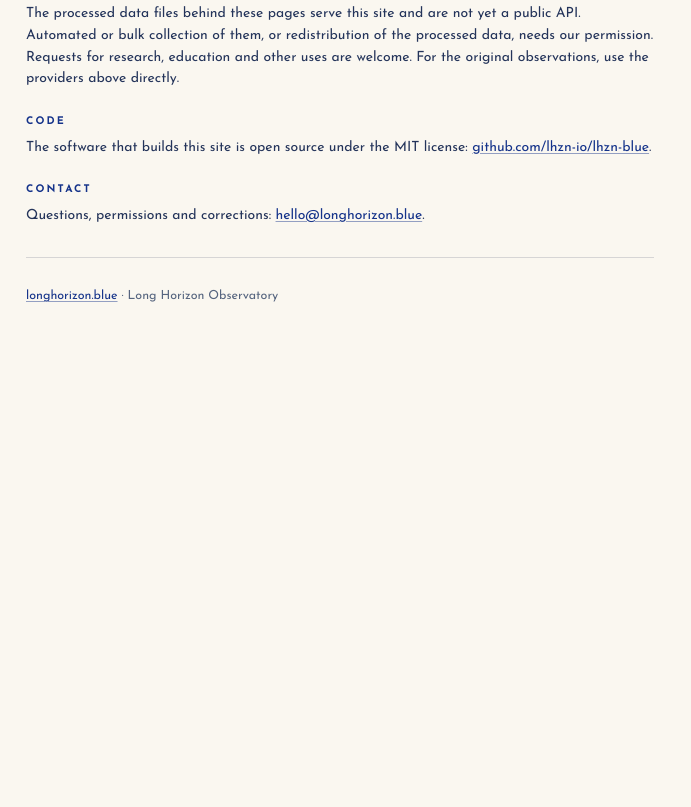
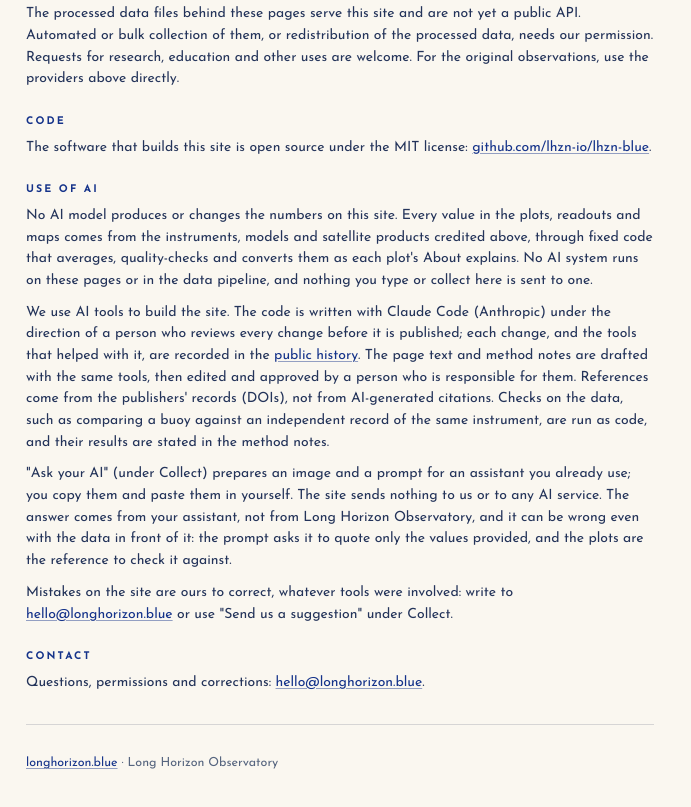
Before and after one commit to lhzn-io/lhzn-blue, a website built with Vite: page apps/web/terms/index.html in a window 1280 px wide. Shown: the part 743-1550 px from the top of the page, without its empty margins (0-691 px from the left). Before the commit the page ends 1102 px from the top, so only its background shows below. Built offline with nearby package versions, Linux system fonts and the light colour scheme; a web font is replaced by a local one.

Commit message:
docs(terms): add a Use of AI section, linked from the About drawer and Collect
- No AI model produces or changes the site's numbers; none runs on the pages
  or in the data pipeline
- How AI tools build the site (Claude Code, person-reviewed changes recorded
  in the public history; text drafted with AI, edited and approved by a
  person; references from DOI records)
- What "Ask your AI" does and does not do, and who corrects mistakes
- Links from the About drawer ("Use of AI") and the Ask your AI panel

Collaborated with Claude Code (Opus 5.5).

```diff
--- a/apps/web/src/collect.ts
+++ b/apps/web/src/collect.ts
@@ -134,7 +134,7 @@ function buildTray(): HTMLElement {
         <button type="button" class="button" data-act="copy-prompt">Copy prompt</button>
         <button type="button" class="tab" data-act="download" data-needs-items>Download image</button>
       </div>
-      <p class="ct-note">Paste the image and the prompt into the assistant you already use. With nothing collected, the prompt covers the whole page. The answer comes from your assistant, not from us.</p>
+      <p class="ct-note">Paste the image and the prompt into the assistant you already use. With nothing collected, the prompt covers the whole page. The answer comes from your assistant, not from us (<a href="/terms/#ai">how this site uses AI</a>).</p>
       <p class="ct-status" aria-live="polite"></p>
     </div>
     <div class="ct-panel" data-panel="suggest" hidden>
--- a/apps/web/src/site.css
+++ b/apps/web/src/site.css
@@ -621,6 +621,7 @@ figure.linked, .station.linked { outline: 2px solid var(--accent-line); outline-
 .terms h1 { margin: 8px 0 14px; font: 300 30px/1.2 var(--sans); letter-spacing: 0.06em; color: var(--ink); }
 .terms h2 { margin: 26px 0 8px; font: 700 10.5px/1.2 var(--sans); letter-spacing: 0.2em; text-transform: uppercase; color: var(--accent); }
 .terms .prose a { color: var(--link, var(--accent)); }
+.terms .prose + .prose { margin-top: 10px; }
 .terms-list { margin: 10px 0 0; padding-left: 18px; display: grid; gap: 4px; }
 /* References page (generated from docs/references.bib) */
 .terms h3 { margin: 22px 0 8px; font: 700 10px/1.2 var(--sans); letter-spacing: 0.2em; text-transform: uppercase; color: var(--accent); }
--- a/apps/web/terms/index.html
+++ b/apps/web/terms/index.html
@@ -6,7 +6,7 @@
     <link rel="icon" type="image/svg+xml" href="/favicon.svg" />
     <link rel="canonical" href="https://longhorizon.blue/terms/" />
     <title>Terms | longhorizon.blue</title>
-    <meta name="description" content="Terms of use for longhorizon.blue: provisional public data, credit for figures, and use of the site's data files." />
+    <meta name="description" content="Terms of use for longhorizon.blue: provisional public data, credit for figures, use of the site's data files, and how AI is used." />
     <link rel="preconnect" href="https://fonts.googleapis.com" />
     <link rel="preconnect" href="https://fonts.gstatic.com" crossorigin />
     <link
@@ -22,7 +22,8 @@
       <h1>Terms</h1>
       <p class="prose">
         longhorizon.blue gathers public observations of coastal waters and presents them with their age, their source and their recent
-        history. These terms cover the data, our figures and text, and the files behind the pages. Last updated October 11, 2026.
+        history. These terms cover the data, our figures and text, the files behind the pages, and how we use AI. Last updated October 12,
+        2026.
       </p>
 
       <h2>The data</h2>
@@ -63,6 +64,31 @@
         <a href="https://github.com/lhzn-io/lhzn-blue">github.com/lhzn-io/lhzn-blue</a>.
       </p>
 
+      <h2 id="ai">Use of AI</h2>
+      <p class="prose">
+        No AI model produces or changes the numbers on this site. Every value in the plots, readouts and maps comes from the instruments,
+        models and satellite products credited above, through fixed code that averages, quality-checks and converts them as each plot's
+        About explains. No AI system runs on these pages or in the data pipeline, and nothing you type or collect here is sent to one.
+      </p>
+      <p class="prose">
+        We use AI tools to build the site. The code is written with Claude Code (Anthropic) under the direction of a person who reviews every
+        change before it is published; each change, and the tools that helped with it, are recorded in the
+        <a href="https://github.com/lhzn-io/lhzn-blue/commits/main">public history</a>. The page text and method notes are drafted with
+        the same tools, then edited and approved by a person who is responsible for them. References come from the publishers' records
+        (DOIs), not from AI-generated citations. Checks on the data, such as comparing a buoy against an independent record of the same
+        instrument, are run as code, and their results are stated in the method notes.
+      </p>
+      <p class="prose">
+        "Ask your AI" (under Collect) prepares an image and a prompt for an assistant you already use; you copy them and paste them in
+        yourself. The site sends nothing to us or to any AI service. The answer comes from your assistant, not from Long Horizon
+        Observatory, and it can be wrong even with the data in front of it: the prompt asks it to quote only the values provided, and the
+        plots are the reference to check it against.
+      </p>
+      <p class="prose">
+        Mistakes on the site are ours to correct, whatever tools were involved: write to
+        <a href="mailto:hello@longhorizon.blue">hello@longhorizon.blue</a> or use "Send us a suggestion" under Collect.
+      </p>
+
       <h2>Contact</h2>
       <p class="prose">
         Questions, permissions and corrections:
```
Also changed, not shown: apps/web/long-island-sound/index.html (+1 -1 lines).
